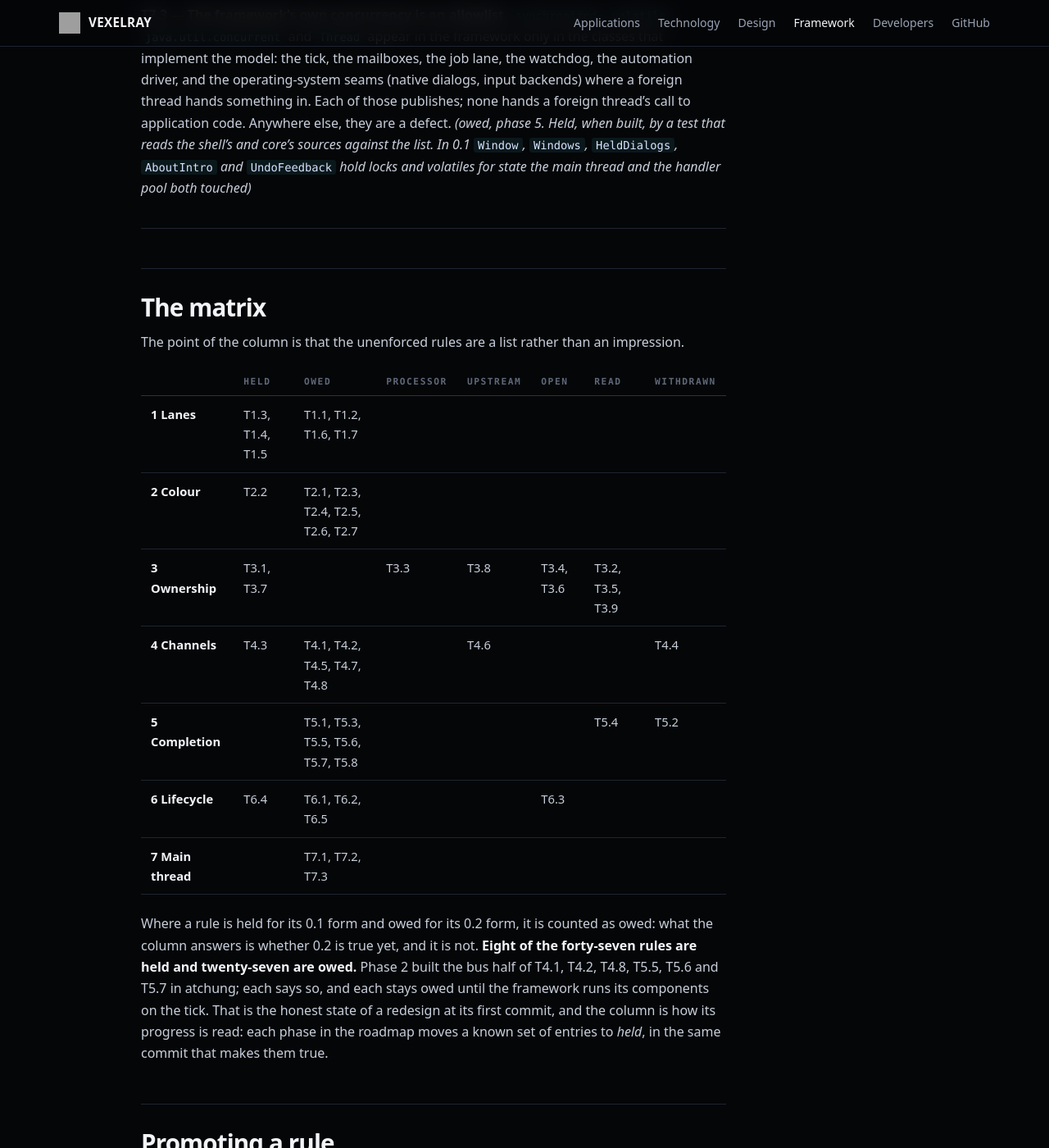
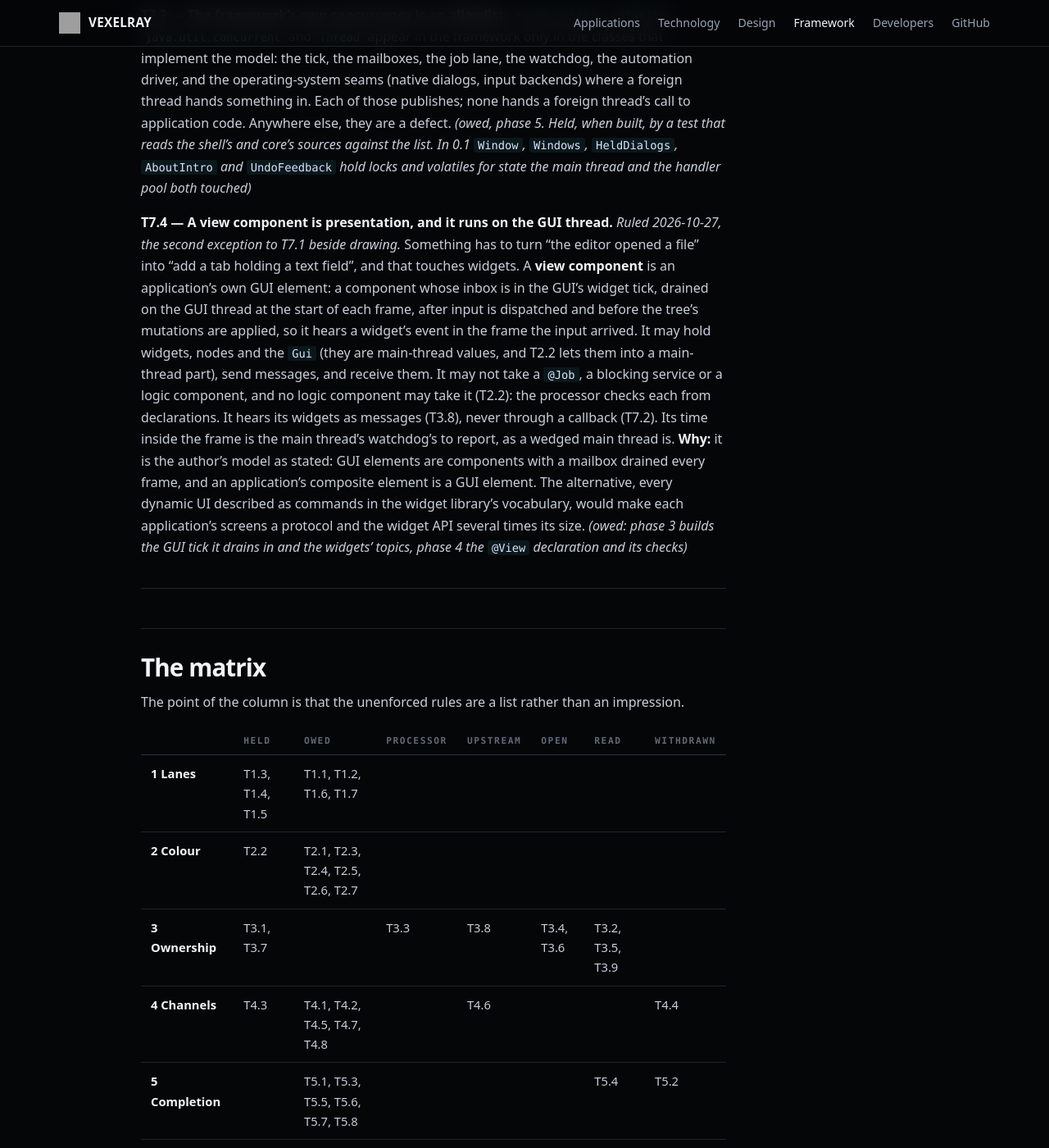
Before and after one commit to sibarum/vexelray-framework, a Jekyll site: the page built from docs/threading.md, in a window 1280 px wide and 1400 px high, scrolled down 11922 px. Shown: the whole window at 82% size. Built offline with Jekyll 4.4.1, drawn with Linux system fonts in a browser that asks for light colours; our own code applies the rules of GitHub Pages for plain Markdown files; some of the changed text lies outside the part shown.

Commit message:
threading.md: T7.4, a view component is presentation on the GUI thread
Ruled 2026-10-27: an application's own GUI element is a component whose
inbox is in the GUI's widget tick, drained on the GUI thread each frame.
It may hold widgets and send and receive messages, and nothing else; it
hears its widgets as messages. The second named exception to T7.1.

Co-Authored-By: Claude Opus 5.5 <noreply@anthropic.com>

```diff
--- a/docs/threading.md
+++ b/docs/threading.md
@@ -359,7 +359,7 @@ mode, and choosing the mode is choosing it. *(held for 0.1's lanes, by `Watchdog
 
 ## 7. The main thread and the API surface
 
-**T7.1 — No application code runs on the main thread** (ruling 4). The main thread pumps input, applies widget
+**T7.1 — No application code runs on the main thread** (ruling 4). Two exceptions are named, and only two: drawing (below) and presentation (T7.4). The main thread pumps input, applies widget
 writes, lays out, draws and presents, and runs the framework's own frame hooks. Every door through which an
 application reached it in 0.1 is closed: `@BeforeFrame`, `FrameStage.APP`, `@MainThread` on an application's
 provider or type, `Window.onOpened` and `onClosed` listeners, a close gate run there, and `post(Runnable)`.
@@ -384,6 +384,21 @@ code. Anywhere else, they are a defect. *(owed, phase 5. Held, when built, by a
 core's sources against the list. In 0.1 `Window`, `Windows`, `HeldDialogs`, `AboutIntro` and `UndoFeedback` hold
 locks and volatiles for state the main thread and the handler pool both touched)*
 
+**T7.4 — A view component is presentation, and it runs on the GUI thread.** *Ruled 2026-10-27, the second exception
+to T7.1 beside drawing.* Something has to turn "the editor opened a file" into "add a tab holding a text field", and
+that touches widgets. A **view component** is an application's own GUI element: a component whose inbox is in the
+GUI's widget tick, drained on the GUI thread at the start of each frame, after input is dispatched and before the
+tree's mutations are applied, so it hears a widget's event in the frame the input arrived. It may hold widgets,
+nodes and the `Gui` (they are main-thread values, and T2.2 lets them into a main-thread part), send messages, and
+receive them. It may not take a `@Job`, a blocking service or a logic component, and no logic component may take it
+(T2.2): the processor checks each from declarations. It hears its widgets as messages (T3.8), never through a
+callback (T7.2). Its time inside the frame is the main thread's watchdog's to report, as a wedged main thread is.
+**Why:** it is the author's model as stated: GUI elements are components with a mailbox drained every frame, and an
+application's composite element is a GUI element. The alternative, every dynamic UI described as commands in the
+widget library's vocabulary, would make each application's screens a protocol and the widget API several times its
+size. *(owed: phase 3 builds the GUI tick it drains in and the widgets' topics, phase 4 the `@View` declaration and
+its checks)*
+
 ---
 
 ## The matrix
@@ -398,10 +413,10 @@ The point of the column is that the unenforced rules are a list rather than an i
 | **4 Channels** | T4.3 | T4.1, T4.2, T4.5, T4.7, T4.8 | | T4.6 | | | T4.4 |
 | **5 Completion** | | T5.1, T5.3, T5.5, T5.6, T5.7, T5.8 | | | | T5.4 | T5.2 |
 | **6 Lifecycle** | T6.4 | T6.1, T6.2, T6.5 | | | T6.3 | | |
-| **7 Main thread** | | T7.1, T7.2, T7.3 | | | | | |
+| **7 Main thread** | | T7.1, T7.2, T7.3, T7.4 | | | | | |
 
 Where a rule is held for its 0.1 form and owed for its 0.2 form, it is counted as owed: what the column answers is
-whether 0.2 is true yet, and it is not. **Eight of the forty-seven rules are held and twenty-seven are owed.**
+whether 0.2 is true yet, and it is not. **Eight of the forty-eight rules are held and twenty-eight are owed.**
 Phase 2 built the bus half of T4.1, T4.2, T4.8, T5.5, T5.6 and T5.7 in atchung; each says so, and each stays owed
 until the framework runs its components on the tick. That is the honest state of a
 redesign at its first commit, and the column is how its progress is read: each phase in the roadmap moves a known
```
